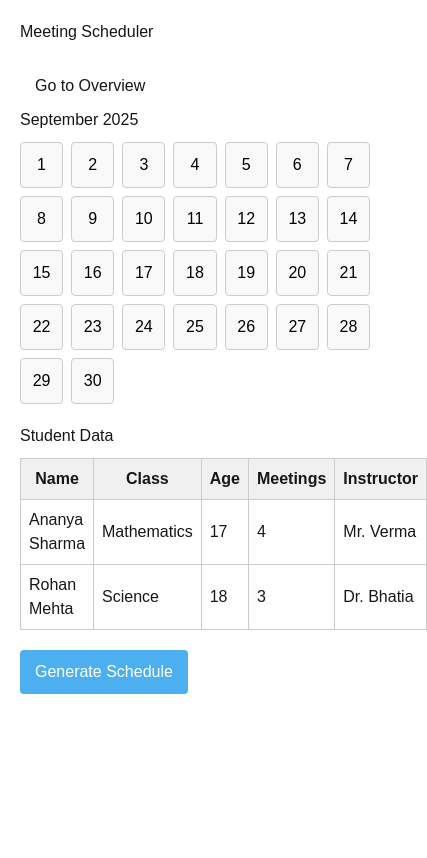
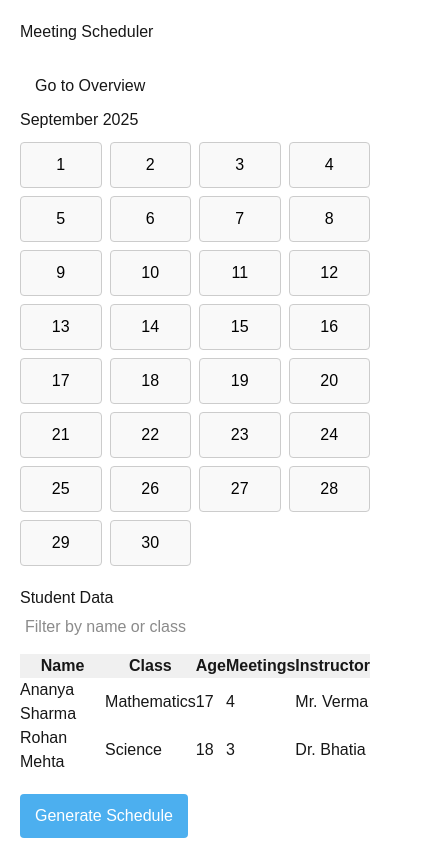
Before and after one commit to Deepak777K/social-media-content-calendar, a Next.js app: page / in a window 390 px wide. Shown: the whole page, 427 px wide, since content can reach past the window. Built offline with nearby package versions, Linux system fonts and the light colour scheme.

Commit message:
feat: Add editable events, a responsive calendar, and a student filter

```diff
--- a/app/components/CalendarGrid.js
+++ b/app/components/CalendarGrid.js
@@ -37,7 +37,7 @@ export default function CalendarGrid() {
 			<div
 				style={{
 					display: "grid",
-					gridTemplateColumns: "repeat(7, 1fr)",
+					gridTemplateColumns: "repeat(auto-fill, minmax(80px, 1fr))",
 					gap: "8px",
 					marginTop: "10px",
 				}}
--- a/app/components/StudentList.js
+++ b/app/components/StudentList.js
@@ -1,39 +1,44 @@
-"use client";
-import React from "react";
+import React, { useState } from "react";
 import { useAppContext } from "../context/AppContext";
 
 export default function StudentList() {
 	const { students } = useAppContext();
+	const [filter, setFilter] = useState("");
 
-	if (!students.length) return <p>Loading students...</p>;
+	const filtered = students.filter(
+		(s) =>
+			s.student_name.toLowerCase().includes(filter.toLowerCase()) ||
+			s.class_name.toLowerCase().includes(filter.toLowerCase())
+	);
 
 	return (
 		<div style={{ marginTop: "20px" }}>
 			<h2>Student Data</h2>
-			<table
-				style={{
-					width: "100%",
-					borderCollapse: "collapse",
-					marginTop: "10px",
-				}}
-			>
+			<input
+				type="text"
+				placeholder="Filter by name or class"
+				value={filter}
+				onChange={(e) => setFilter(e.target.value)}
+				style={{ marginBottom: "10px", padding: "5px" }}
+			/>
+			<table style={{ width: "100%", borderCollapse: "collapse" }}>
 				<thead>
 					<tr style={{ background: "#f0f0f0" }}>
-						<th style={{ border: "1px solid #ccc", padding: "8px" }}>Name</th>
-						<th style={{ border: "1px solid #ccc", padding: "8px" }}>Class</th>
-						<th style={{ border: "1px solid #ccc", padding: "8px" }}>Age</th>
-						<th style={{ border: "1px solid #ccc", padding: "8px" }}>Meetings</th>
-						<th style={{ border: "1px solid #ccc", padding: "8px" }}>Instructor</th>
+						<th>Name</th>
+						<th>Class</th>
+						<th>Age</th>
+						<th>Meetings</th>
+						<th>Instructor</th>
 					</tr>
 				</thead>
 				<tbody>
-					{students.map((s, i) => (
+					{filtered.map((s, i) => (
 						<tr key={i}>
-							<td style={{ border: "1px solid #ccc", padding: "8px" }}>{s.student_name}</td>
-							<td style={{ border: "1px solid #ccc", padding: "8px" }}>{s.class_name}</td>
-							<td style={{ border: "1px solid #ccc", padding: "8px" }}>{s.age}</td>
-							<td style={{ border: "1px solid #ccc", padding: "8px" }}>{s.meetings}</td>
-							<td style={{ border: "1px solid #ccc", padding: "8px" }}>{s.instructor_name}</td>
+							<td>{s.student_name}</td>
+							<td>{s.class_name}</td>
+							<td>{s.age}</td>
+							<td>{s.meetings}</td>
+							<td>{s.instructor_name}</td>
 						</tr>
 					))}
 				</tbody>
--- a/app/overview/page.js
+++ b/app/overview/page.js
@@ -1,115 +1,102 @@
 "use client";
 import { useAppContext } from "../context/AppContext";
 import * as XLSX from "xlsx";
+import { useState } from "react";
 
 export default function OverviewPage() {
-	const { schedule } = useAppContext();
+	const { schedule, setSchedule } = useAppContext();
+	const [editing, setEditing] = useState(null);
 
 	if (!Object.keys(schedule).length) {
 		return <p style={{ padding: "20px" }}>No schedule generated yet. Go back and create one first.</p>;
 	}
 
-	// Build class-wise summary
-	const classSummary = {};
-	Object.values(schedule).forEach((meetings) => {
-		meetings.forEach((m) => {
-			if (!classSummary[m.class_name]) classSummary[m.class_name] = 0;
-			classSummary[m.class_name]++;
-		});
-	});
+	// Remove a meeting
+	const handleRemove = (date, index) => {
+		const updated = { ...schedule };
+		updated[date].splice(index, 1);
+		setSchedule(updated);
+	};
 
-	// Export to Excel
+	// Edit a meeting (change class name for demo)
+	const handleEdit = (date, index, newClass) => {
+		const updated = { ...schedule };
+		updated[date][index].class_name = newClass;
+		setSchedule(updated);
+		setEditing(null);
+	};
+
+	// Export to Excel (same as Day 7)
 	const handleExport = () => {
 		const wb = XLSX.utils.book_new();
-
-		// 1. Overview Sheet
 		const overviewData = [["Class", "Total Meetings"]];
-		Object.entries(classSummary).forEach(([cls, count]) => {
-			overviewData.push([cls, count]);
+		const classSummary = {};
+		Object.values(schedule).forEach((meetings) => {
+			meetings.forEach((m) => {
+				if (!classSummary[m.class_name]) classSummary[m.class_name] = 0;
+				classSummary[m.class_name]++;
+			});
 		});
+		Object.entries(classSummary).forEach(([cls, count]) => overviewData.push([cls, count]));
 		const overviewWS = XLSX.utils.aoa_to_sheet(overviewData);
 		XLSX.utils.book_append_sheet(wb, overviewWS, "Overview");
 
-		// 2. Date-wise Sheets
 		Object.entries(schedule).forEach(([date, meetings]) => {
 			const sheetData = [["Student", "Class", "Age", "Instructor"]];
-			meetings.forEach((m) => {
-				sheetData.push([m.student_name, m.class_name, m.age, m.instructor_name]);
-			});
+			meetings.forEach((m) => sheetData.push([m.student_name, m.class_name, m.age, m.instructor_name]));
 			const ws = XLSX.utils.aoa_to_sheet(sheetData);
 			XLSX.utils.book_append_sheet(wb, ws, date);
 		});
 
-		// Download file
 		XLSX.writeFile(wb, "Meeting_Schedule.xlsx");
 	};
 
 	return (
 		<div style={{ padding: "20px" }}>
 			<h1>Overview</h1>
-
-			<button
-				onClick={handleExport}
-				style={{
-					marginBottom: "20px",
-					padding: "10px 15px",
-					background: "#4cafef",
-					color: "white",
-					border: "none",
-					borderRadius: "4px",
-					cursor: "pointer",
-				}}
-			>
+			<button onClick={handleExport} style={{ marginBottom: "20px", padding: "10px 15px" }}>
 				Export to Excel
 			</button>
 
-			{/* Daily Breakdown */}
-			<h2>Daily Schedule</h2>
 			{Object.entries(schedule).map(([date, meetings]) => (
 				<div key={date} style={{ marginBottom: "20px" }}>
 					<h3>{date}</h3>
 					<table style={{ width: "100%", borderCollapse: "collapse" }}>
 						<thead>
 							<tr style={{ background: "#f0f0f0" }}>
-								<th style={{ border: "1px solid #ccc", padding: "8px" }}>Student</th>
-								<th style={{ border: "1px solid #ccc", padding: "8px" }}>Class</th>
-								<th style={{ border: "1px solid #ccc", padding: "8px" }}>Age</th>
-								<th style={{ border: "1px solid #ccc", padding: "8px" }}>Instructor</th>
+								<th>Student</th>
+								<th>Class</th>
+								<th>Age</th>
+								<th>Instructor</th>
+								<th>Actions</th>
 							</tr>
 						</thead>
 						<tbody>
 							{meetings.map((m, i) => (
 								<tr key={i}>
-									<td style={{ border: "1px solid #ccc", padding: "8px" }}>{m.student_name}</td>
-									<td style={{ border: "1px solid #ccc", padding: "8px" }}>{m.class_name}</td>
-									<td style={{ border: "1px solid #ccc", padding: "8px" }}>{m.age}</td>
-									<td style={{ border: "1px solid #ccc", padding: "8px" }}>{m.instructor_name}</td>
+									<td>{m.student_name}</td>
+									<td>
+										{editing === `${date}-${i}` ? (
+											<input
+												defaultValue={m.class_name}
+												onBlur={(e) => handleEdit(date, i, e.target.value)}
+											/>
+										) : (
+											m.class_name
+										)}
+									</td>
+									<td>{m.age}</td>
+									<td>{m.instructor_name}</td>
+									<td>
+										<button onClick={() => setEditing(`${date}-${i}`)}>Edit</button>
+										<button onClick={() => handleRemove(date, i)}>Remove</button>
+									</td>
 								</tr>
 							))}
 						</tbody>
 					</table>
-					<p><strong>Total Meetings:</strong> {meetings.length}</p>
 				</div>
 			))}
-
-			{/* Class Summary */}
-			<h2>Class-wise Summary</h2>
-			<table style={{ width: "50%", borderCollapse: "collapse" }}>
-				<thead>
-					<tr style={{ background: "#f0f0f0" }}>
-						<th style={{ border: "1px solid #ccc", padding: "8px" }}>Class</th>
-						<th style={{ border: "1px solid #ccc", padding: "8px" }}>Total Meetings</th>
-					</tr>
-				</thead>
-				<tbody>
-					{Object.entries(classSummary).map(([className, count]) => (
-						<tr key={className}>
-							<td style={{ border: "1px solid #ccc", padding: "8px" }}>{className}</td>
-							<td style={{ border: "1px solid #ccc", padding: "8px" }}>{count}</td>
-						</tr>
-					))}
-				</tbody>
-			</table>
 		</div>
 	);
 }
```
